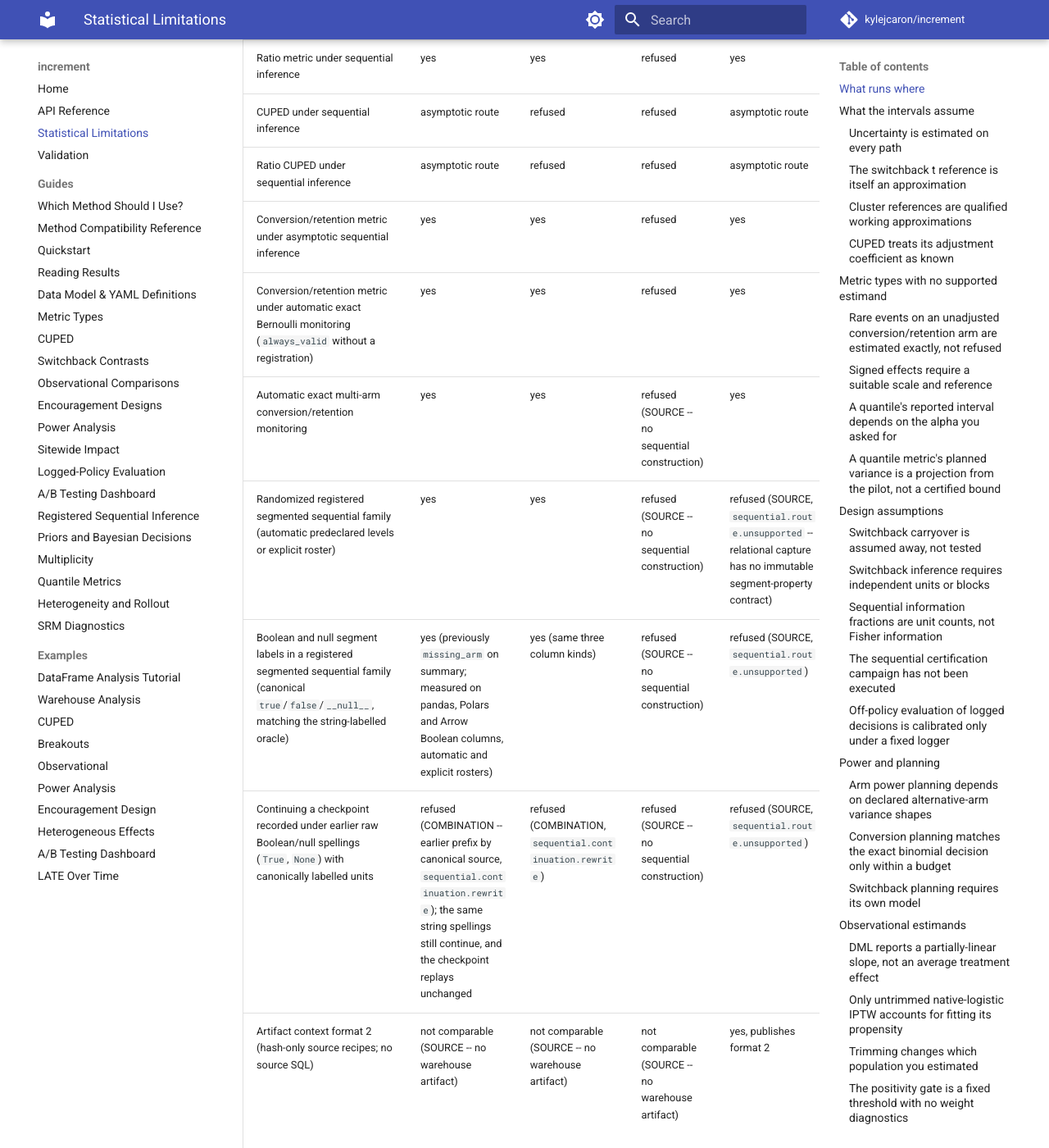
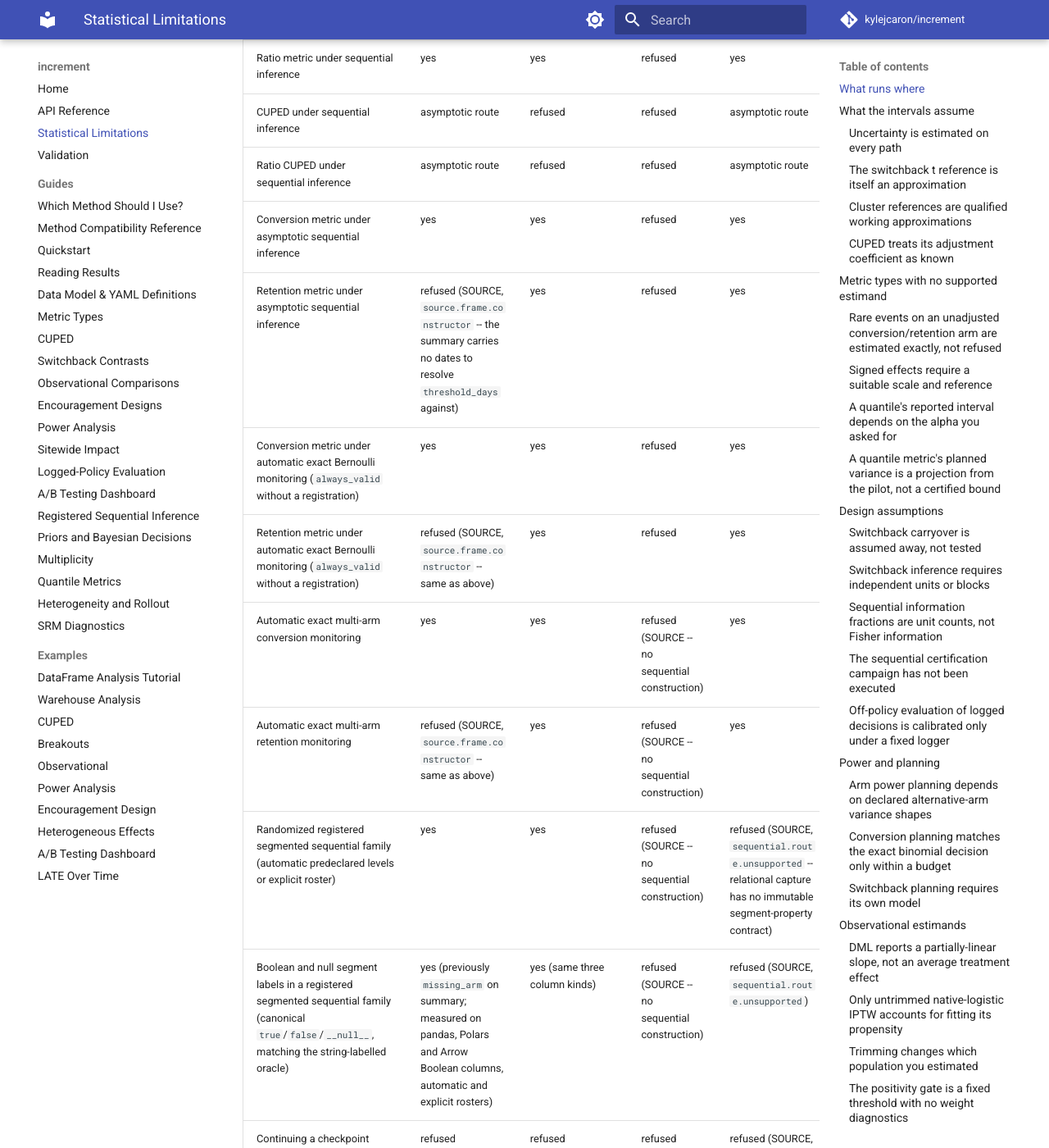
Before and after one commit to kylejcaron/increment, an MkDocs documentation site: the page built from docs/limitations.md, in a window 1280 px wide and 1400 px high, scrolled down 1318 px. Shown: the whole window at 82% size. Built offline with MkDocs 1.6.1 and Material for MkDocs 9.7.7, drawn with Linux system fonts in a browser that asks for light colours; comment, search, counter and statistics services are not loaded; some of the changed text lies outside the part shown.

Commit message:
docs: correct retention, BH, sequential, envelope and power claims in the validation page and capability table

```diff
--- a/docs/limitations.md
+++ b/docs/limitations.md
@@ -40,9 +40,12 @@
 | Ratio metric under sequential inference | yes | yes | refused | yes | yes | checkpoint replay |
 | CUPED under sequential inference | asymptotic route | refused | refused | asymptotic route | asymptotic route | checkpoint replay |
 | Ratio CUPED under sequential inference | asymptotic route | refused | refused | asymptotic route | asymptotic route | checkpoint replay |
-| Conversion/retention metric under asymptotic sequential inference | yes | yes | refused | yes | yes | checkpoint replay |
-| Conversion/retention metric under automatic exact Bernoulli monitoring (`always_valid` without a registration) | yes | yes | refused | yes | yes | checkpoint replay |
-| Automatic exact multi-arm conversion/retention monitoring | yes | yes | refused (SOURCE -- no sequential construction) | yes | yes | checkpoint replay |
+| Conversion metric under asymptotic sequential inference | yes | yes | refused | yes | yes | checkpoint replay |
+| Retention metric under asymptotic sequential inference | refused (SOURCE, `source.frame.constructor` -- the summary carries no dates to resolve `threshold_days` against) | yes | refused | yes | yes | checkpoint replay |
+| Conversion metric under automatic exact Bernoulli monitoring (`always_valid` without a registration) | yes | yes | refused | yes | yes | checkpoint replay |
+| Retention metric under automatic exact Bernoulli monitoring (`always_valid` without a registration) | refused (SOURCE, `source.frame.constructor` -- same as above) | yes | refused | yes | yes | checkpoint replay |
+| Automatic exact multi-arm conversion monitoring | yes | yes | refused (SOURCE -- no sequential construction) | yes | yes | checkpoint replay |
+| Automatic exact multi-arm retention monitoring | refused (SOURCE, `source.frame.constructor` -- same as above) | yes | refused (SOURCE -- no sequential construction) | yes | yes | checkpoint replay |
 | Randomized registered segmented sequential family (automatic predeclared levels or explicit roster) | yes | yes | refused (SOURCE -- no sequential construction) | refused (SOURCE, `sequential.route.unsupported` -- relational capture has no immutable segment-property contract) | refused (SOURCE, `sequential.route.unsupported` -- artifact capture has no immutable segment-property contract) | retained-state replay only; breakout readout refused (SOURCE, `readout.source.dimension` -- no breakout catalog) |
 | Boolean and null segment labels in a registered segmented sequential family (canonical `true`/`false`/`__null__`, matching the string-labelled oracle) | yes (previously `missing_arm` on summary; measured on pandas, Polars and Arrow Boolean columns, automatic and explicit rosters) | yes (same three column kinds) | refused (SOURCE -- no sequential construction) | refused (SOURCE, `sequential.route.unsupported`) | refused (SOURCE, `sequential.route.unsupported`) | retained-state replay only; breakout readout refused (SOURCE, `readout.source.dimension`) |
 | Continuing a checkpoint recorded under earlier raw Boolean/null spellings (`True`, `None`) with canonically labelled units | refused (COMBINATION -- earlier prefix by canonical source, `sequential.continuation.rewrite`); the same string spellings still continue, and the checkpoint replays unchanged | refused (COMBINATION, `sequential.continuation.rewrite`) | refused (SOURCE -- no sequential construction) | refused (SOURCE, `sequential.route.unsupported`) | refused (SOURCE, `sequential.route.unsupported`) | replay only (SOURCE -- no per-unit source to continue from) |
@@ -55,7 +58,8 @@
 | Fixed-horizon design-level compliance with an empty outcome catalog | yes, `metrics=[]` | yes, `metrics=[]` | refused (SOURCE -- no `design=`) | yes | yes | yes, format-8 `design_summary` and `metrics=[]` |
 | Encouragement guardrail with a declared non-inferiority margin | yes, ITT row carries the margin verdict; refused (CONSTRUCTION, `readout.encouragement.margin`) if a request excludes `itt` | yes, ITT row carries the margin verdict; refused (CONSTRUCTION) if `itt` is excluded | refused (SOURCE -- no `design=`) | yes, ITT row carries the margin verdict; refused (CONSTRUCTION) if `itt` is excluded | yes, ITT row carries the margin verdict; refused (CONSTRUCTION) if `itt` is excluded | yes, ITT row carries the margin verdict; refused (CONSTRUCTION) if `itt` is excluded |
 | Encouragement BH-selected secondary's LATE row re-estimated at the corrected level | yes | yes | refused (SOURCE -- no `design=`) | yes | yes | yes |
-| Encouragement ITT on a conversion/retention metric keeps the exact binomial route | yes | yes | refused (SOURCE -- no `design=`) | yes | yes | yes |
+| Encouragement ITT on a conversion metric keeps the exact binomial route | yes | yes | refused (SOURCE -- no `design=`) | yes | yes | yes |
+| Encouragement design with a retention metric | refused (SOURCE, `source.frame.constructor` -- no per-unit dates to resolve `threshold_days` against) | refused (CONSTRUCTION, `readout.encouragement.retention`) | refused (SOURCE -- no `design=`) | refused (CONSTRUCTION, `readout.encouragement.retention`) | refused (CONSTRUCTION, `readout.encouragement.retention`) | refused (CONSTRUCTION, `readout.encouragement.retention`) |
 | Encouragement conversion ITT breakouts retain exact confidence sets at zero control counts | refused (SOURCE -- no declared breakout dimension) | yes | not comparable (SOURCE -- no switchback schedule) | yes | yes | refused (SOURCE -- no per-unit breakout dimension) |
 | Bounded-retention breakouts with mature exposure cohorts (`audit-retention-breakout-cohorts`) | refused (SOURCE -- no exposure-date cohort stream, `source.frame.constructor`) | yes, `run_breakout` | not comparable (SOURCE -- no switchback schedule) | yes, `run_breakout` and cohort-aware `breakout_summaries` | yes, `run_breakout` and cohort-aware `breakout_summaries` | refused (SOURCE -- no breakout operation, `facade.analysis.operation`) |
 | Encouragement continuous ITT + Bernoulli uptake compliance, jointly monitored (composed sequential family, e-BH selected) | yes | yes | refused (SOURCE -- no `design=`, no sequential construction) | yes | yes | checkpoint replay |
@@ -395,8 +399,9 @@
 handles every event count directly, with no `log_se >= 0.5` admission rule and no
 continuity correction:
 
-An Encouragement design's ITT on a conversion/retention metric keeps
-this route: the design's uptake (first-stage compliance) moments are a
+An Encouragement design's ITT on a conversion metric keeps
+this route (a retention metric under an Encouragement design is refused with
+`readout.encouragement.retention`): the design's uptake (first-stage compliance) moments are a
 different random variable over the same units and do not change the
 ITT's own sufficient statistics, so they are stripped before this route
 reads the arm rather than disqualifying it.
```
Also changed, not shown: docs/validation.md (+1 -1 lines).
